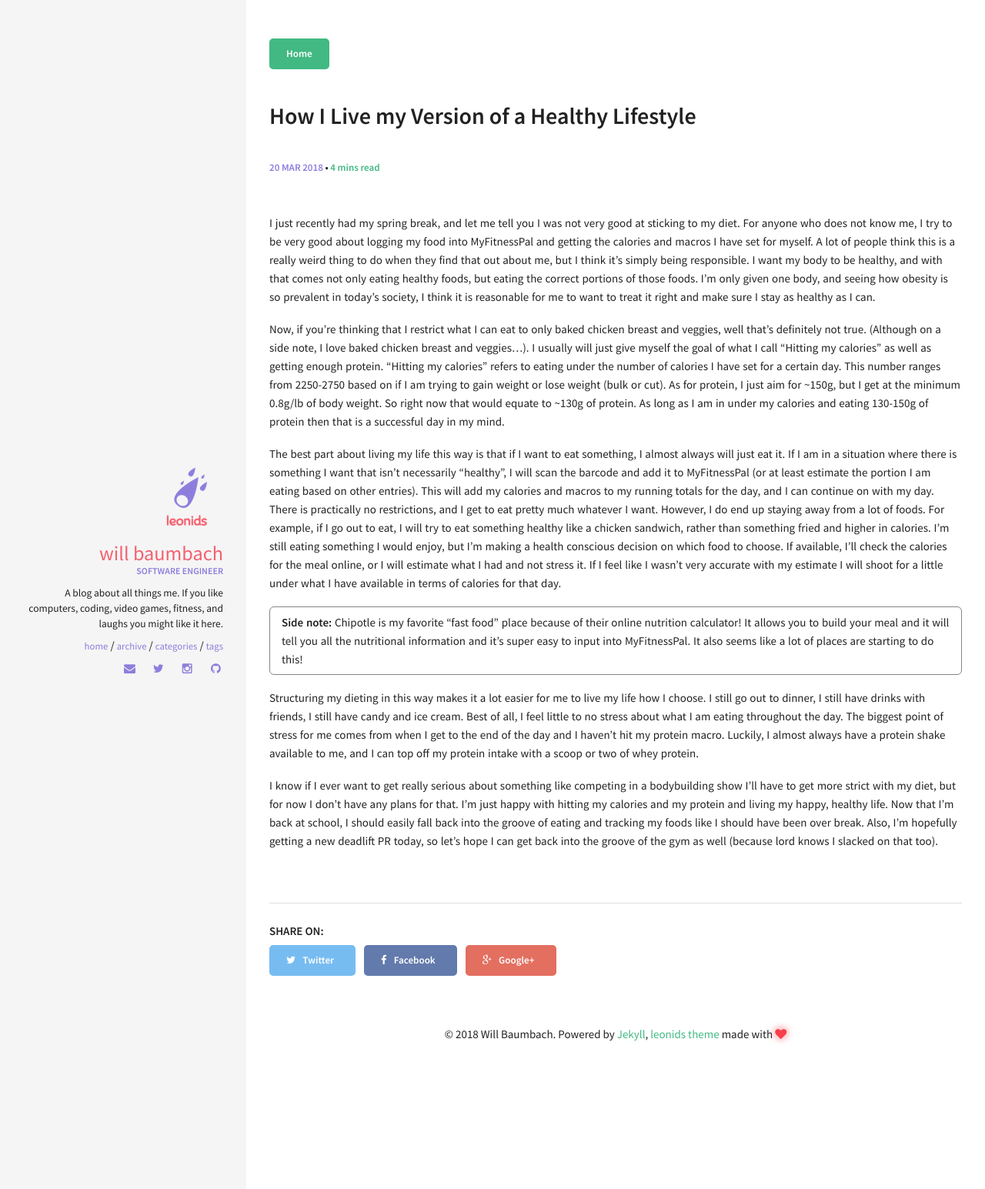
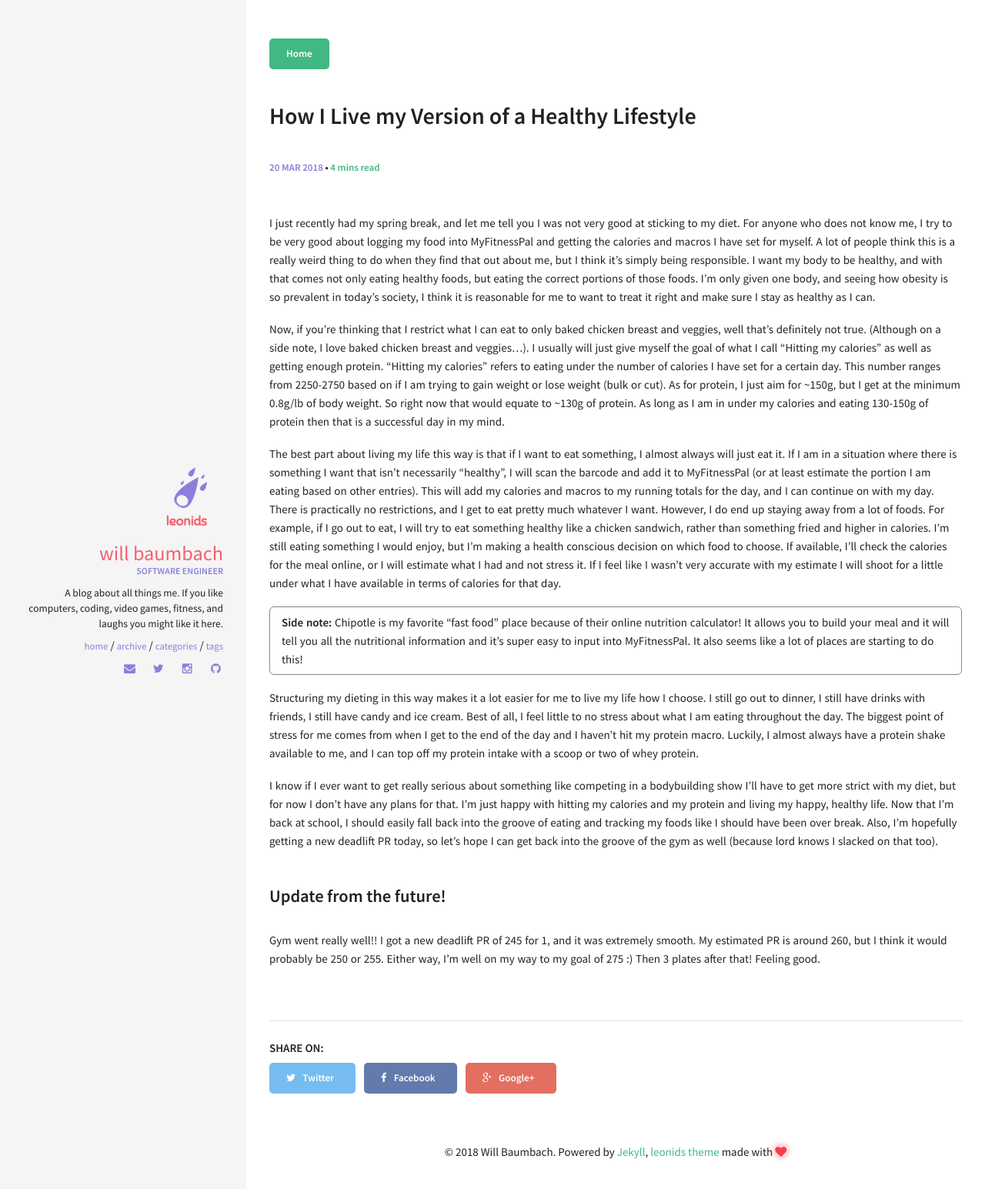
Before and after one commit to WillBaumbach/willbaumbach.github.io, a Jekyll site: the page built from _posts/2018-03-20-How-I-Live-my-Version-of-a-Healthy-Lifestyle.md, in a window 1280 px wide. Shown: the top 1545 px of the page at 77% size. Built offline with Jekyll 4.4.1, drawn with Linux system fonts in a browser that asks for light colours; comment, search, counter and statistics services are not loaded.

Commit message:
Healthy Lifestyle post update

```diff
--- a/_posts/2018-03-20-How-I-Live-my-Version-of-a-Healthy-Lifestyle.md
+++ b/_posts/2018-03-20-How-I-Live-my-Version-of-a-Healthy-Lifestyle.md
@@ -19,3 +19,7 @@ The best part about living my life this way is that if I want to eat something,
 Structuring my dieting in this way makes it a lot easier for me to live my life how I choose. I still go out to dinner, I still have drinks with friends, I still have candy and ice cream. Best of all, I feel little to no stress about what I am eating throughout the day. The biggest point of stress for me comes from when I get to the end of the day and I haven’t hit my protein macro. Luckily, I almost always have a protein shake available to me, and I can top off my protein intake with a scoop or two of whey protein.
 
 I know if I ever want to get really serious about something like competing in a bodybuilding show I’ll have to get more strict with my diet, but for now I don’t have any plans for that. I’m just happy with hitting my calories and my protein and living my happy, healthy life. Now that I’m back at school, I should easily fall back into the groove of eating and tracking my foods like I should have been over break. Also, I’m hopefully getting a new deadlift PR today, so let’s hope I can get back into the groove of the gym as well (because lord knows I slacked on that too).
+
+### Update from the future!
+
+Gym went really well!! I got a new deadlift PR of 245 for 1, and it was extremely smooth. My estimated PR is around 260, but I think it would probably be 250 or 255. Either way, I'm well on my way to my goal of 275 :) Then 3 plates after that! Feeling good.
```
